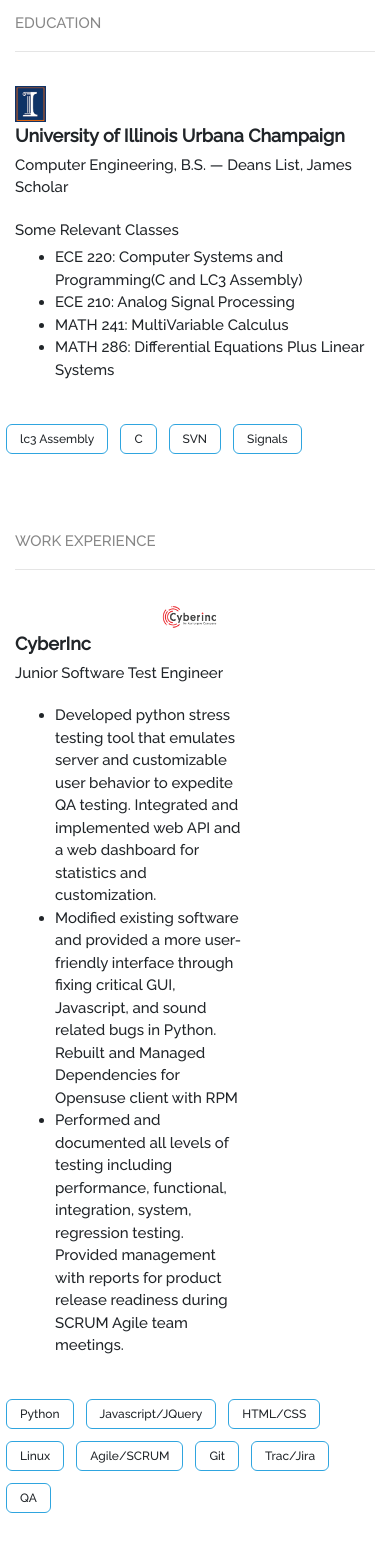
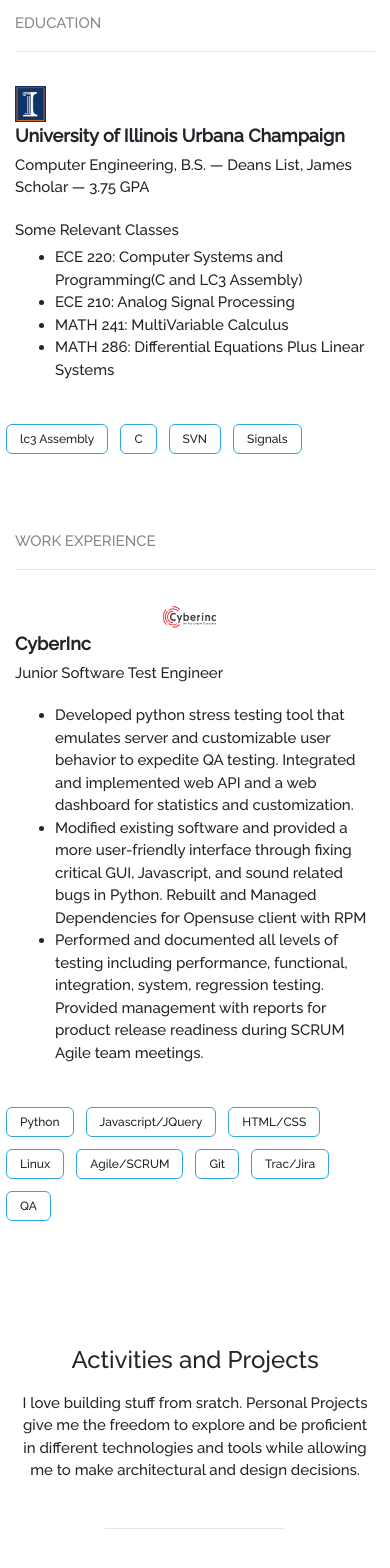
Before and after one commit to tko22/old.timothyko.org, a React (Create React App) app in the folder frontend/: page / in a window 390 px wide. Shown: the part 1274-2842 px from the top of the page. Built offline with nearby package versions, Linux system fonts and the light colour scheme.

Commit message:
changed up work experience

```diff
--- a/frontend/src/components/Resume.js
+++ b/frontend/src/components/Resume.js
@@ -31,7 +31,7 @@ class Resume extends Component {
                             <div className="col-md-8">
                                 <div className="left-align-wrapper">
                                     <p className="title">University of Illinois Urbana Champaign</p>
-                                    <p className="sub">Computer Engineering, B.S. &#8212; Deans List, James Scholar</p>
+                                    <p className="sub">Computer Engineering, B.S. &#8212; Deans List, James Scholar &#8212; 3.75 GPA</p>
                                     <div className="content" style={{fontSize:15,marginTop:20}}>
                                         <p className="sub">Some Relevant Classes</p>
                                         <ul style={{textDecoration:'none'}}>
@@ -61,7 +61,7 @@ class Resume extends Component {
                             <div className="col-md-1">
                                 <img style={{paddingTop:4}}src={cyberinc} height="30" width="70"/>
                             </div>
-                            <div className="col-8">
+                            <div className="col-md-8">
                                 <div className="left-align-wrapper">
                                     <p className="title">CyberInc</p>
                                     <p className="sub">Junior Software Test Engineer</p>
@@ -83,7 +83,7 @@ class Resume extends Component {
                                 </div>
                             </div>
 
-                            <div className={rightCol}>
+                            <div className="col-md-3">
                                 <p className="right" style={{marginBottom:0}}>June 2015-August 2017</p>
                                 <p id="work-location" className={subRightClass}>Los Gatos, CA</p>
                             </div>
```
